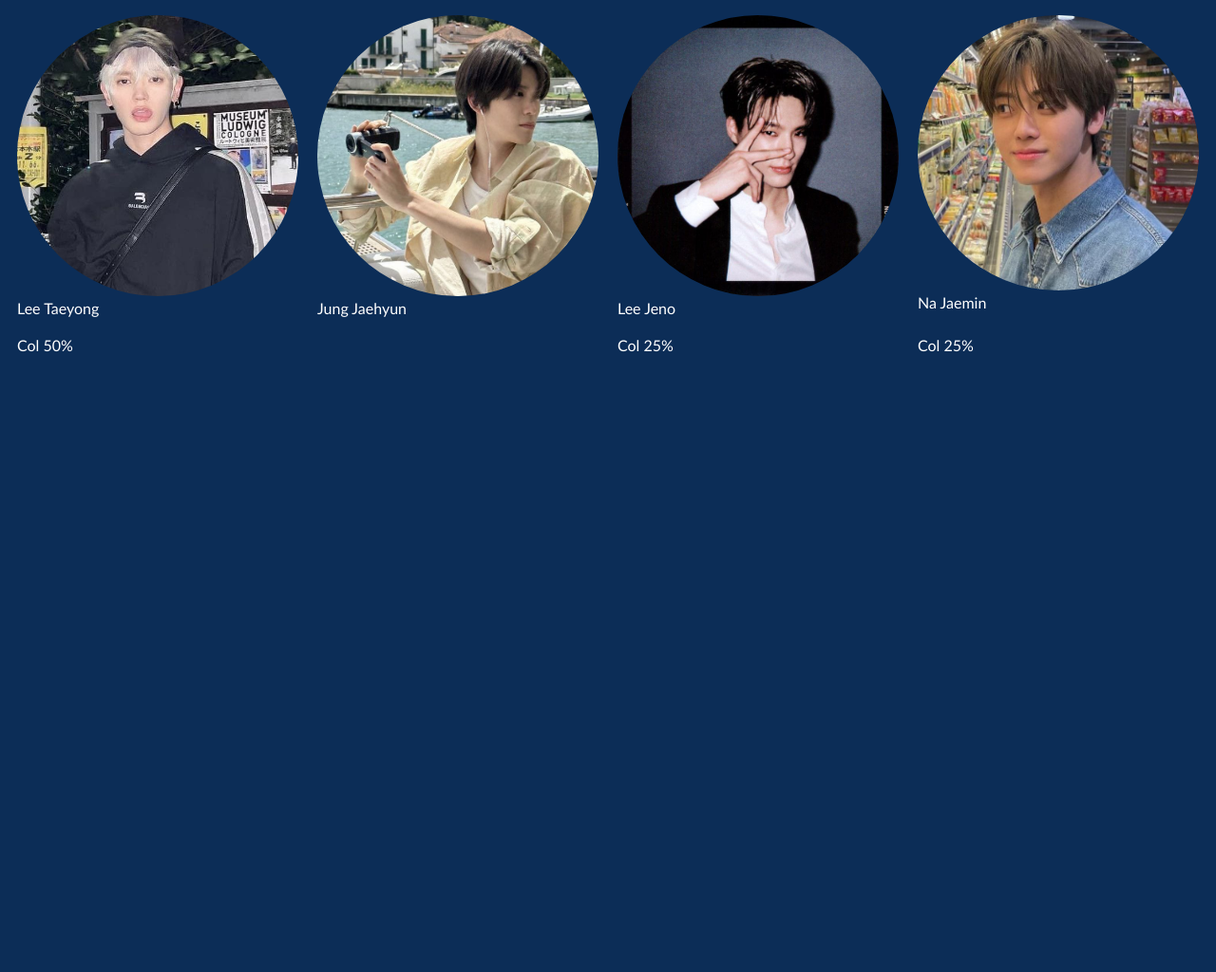
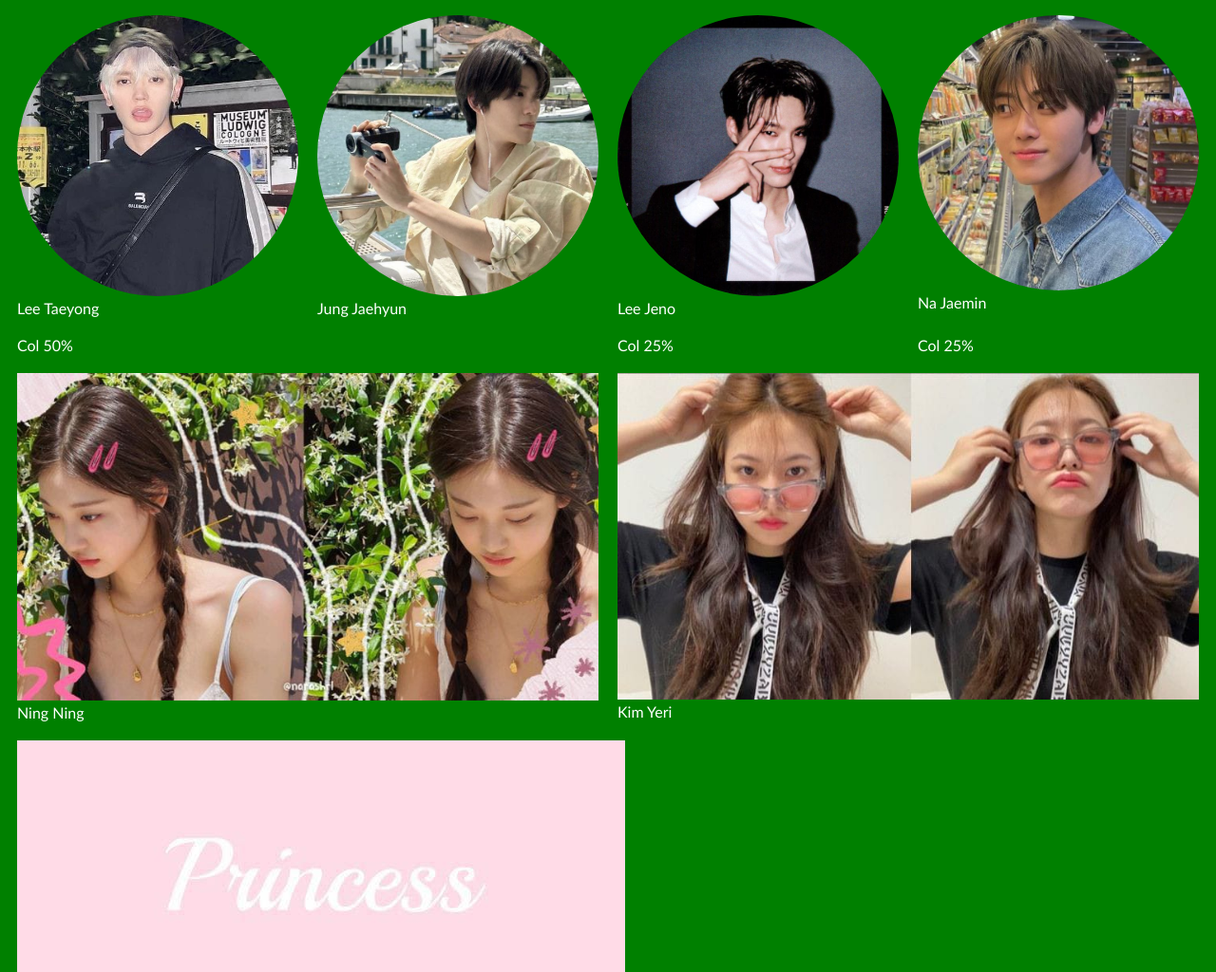
Before and after one commit to gracepatriciaa/P2PAW1, a plain HTML site: page mahasiswa.html in a window 1280 px wide. Shown: the part 76-1100 px from the top of the page at 95% size. Before the commit the page ends 800 px from the top, so only its background shows below. Drawn offline with Linux system fonts and the light colour scheme.

Commit message:
responsive

```diff
--- a/mahasiswa.html
+++ b/mahasiswa.html
@@ -9,28 +9,54 @@
 <body>
     <h1 class="text-primary">Mahasiswa</h1>
 
-    <div class="col p-1">
+    <div class="row">
+        <div class="col-lg-3 p-1 col-sm-6">
              <!--img-->
             <img src = "img/taeyong.jpg" alt="" class="img-responsive circle">
             Lee Taeyong
         </div>
-    <div class="col p-1">
+
+        <div class="col-lg-3 p-1 col-sm-6">
              <img src = "img/jaehyun.jpg" alt="" class="img-responsive circle">
              Jung Jaehyun
         </div>
-    <div class="col p-1">
+        <div class="col-lg-3 p-1 col-sm-6">
             <img src = "img/jeno.jpg" alt="" class="img-responsive circle">
              Lee Jeno
         </div>
-    <div class="col p-1">
+         <div class="col-lg-3 p-1 col-sm-6">
             <img src = "img/jaemin.jpg" alt="" class="img-responsive circle">
              Na Jaemin
         </div>
 
-    <div class="col-50 p-1">Col 50%</div>
+    <div class="col-sm-6 p-1">Col 50%</div>
 
-    <div class="col p-1">Col 25%</div>
+    <div class="col-lg-3 p-1">Col 25%</div>
 
-    <div class="col p-1">Col 25%</div>
+    <div class="col-lg-3 p-1">Col 25%</div>
+
+    <div class="row">
+         <div class = "col-lg-6 p-1">
+            <img src="img/ningning.jpg" alt="" class="img-responsive">
+             Ning Ning
+         </div>
+         <div class="col-lg-6 p-1">
+            <img src="img/yeri.jpg" alt="" class="img-responsive">
+             Kim Yeri
+         </div>
+
+    <div class="row">
+        <div class = "col-lg-4 p-1">
+            <img src="img/princess.jpg" alt="" class="img-responsive">
+
+         </div>
+         <div class="col-lg-4 p-1">
+             <img src="img/song.jpg" alt="" class="img-responsive">
+
+         </div>
+         <div class="col-lg-4 p-1">
+            <img src="img/yblwm.jpg" alt="" class="img-responsive">
+
+        </div>
 </body>
 </html>
--- a/style.css
+++ b/style.css
@@ -9,16 +9,46 @@ body{
     color: white;
 }
 
+/* media query */
+/* tablet : layout yang ditampilkan 2 kolom*/
+@media screen and (min-width : 600px){
+    body{
+        background-color: yellow;
+    }
+
+    .col-sm-6{
+        width:50%;
+        float:left;
+    }
+}
+
+/* dekstop : layout yg ditampilkan 4 kolom */
+@media screen and (min-width:992px) {
+    body{
+        background-color: green;
+    }
+    .col-lg-3{
+        width: 25%;
+        float: left;
+    }
+
+    .col-lg-4{
+        width: 33,3%;
+        float: left;
+    }
+
+    .col-lg-6{
+        width:50%;
+        float: left;
+
+    }
+}
 
 /* class selector */
 .text-primary{
     color:#ffd0ec;
 }
 
-.col{
-    width: 25%;
-    float: left;
-}
 
 .col-50{
     width: 50%;
@@ -26,7 +56,7 @@ body{
 }
 .img-responsive{
     width: 100%;
-    max-height: 500px;
+    max-height: auto;
 }
 
 .circle{
@@ -39,3 +69,9 @@ body{
 .p-1{
     padding:10px;
 }
+
+.row::after{
+    content: " ";
+    clear:both;
+    display: table;
+}
```
Also changed, not shown: img/ningning.jpg (added), img/princess.jpg (added), img/song.jpg (added), img/yblwm.jpg (added), img/yeri.jpg (added), 1 other file. Lines whose indentation alone changed are shown as unchanged.
